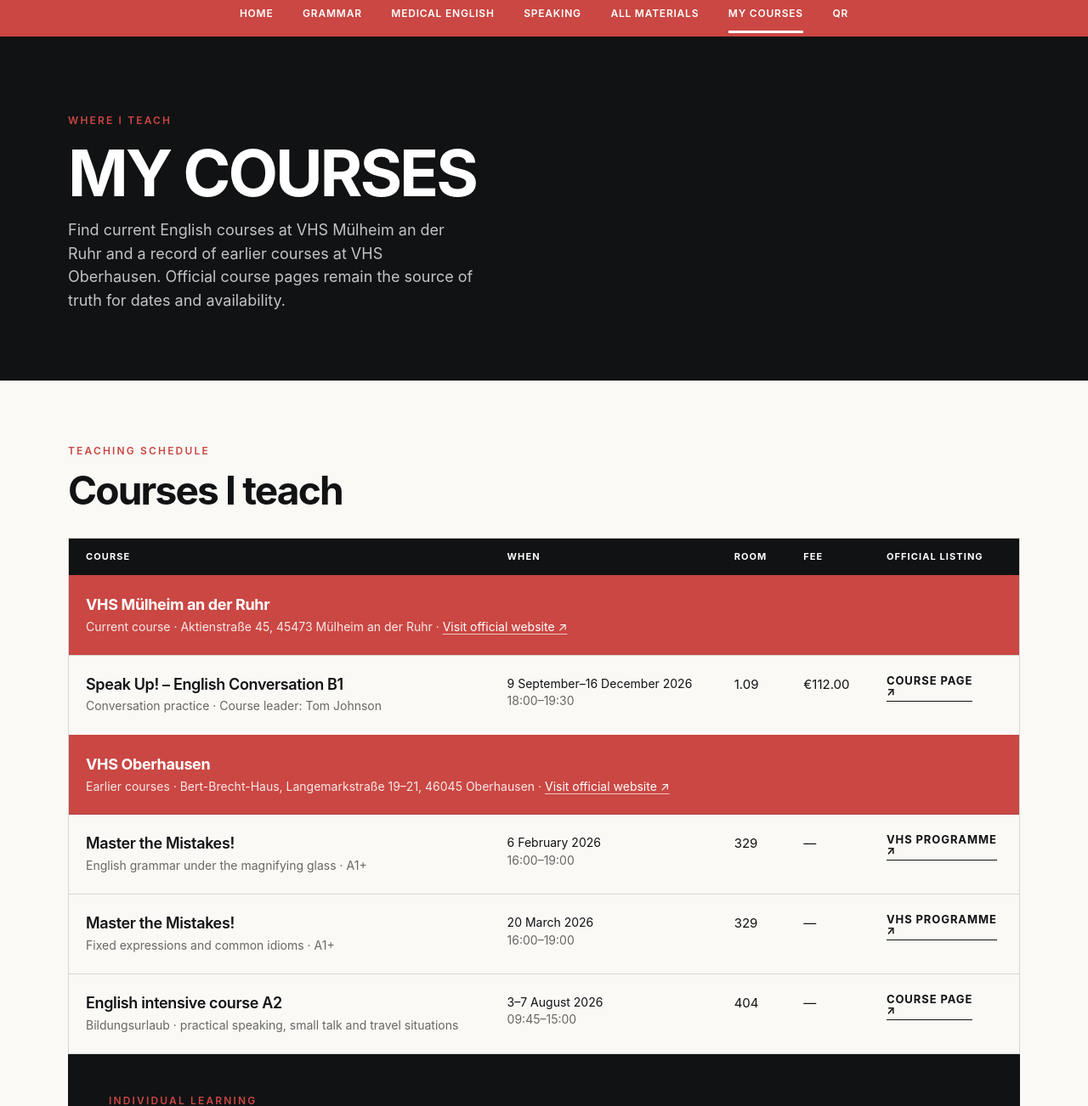
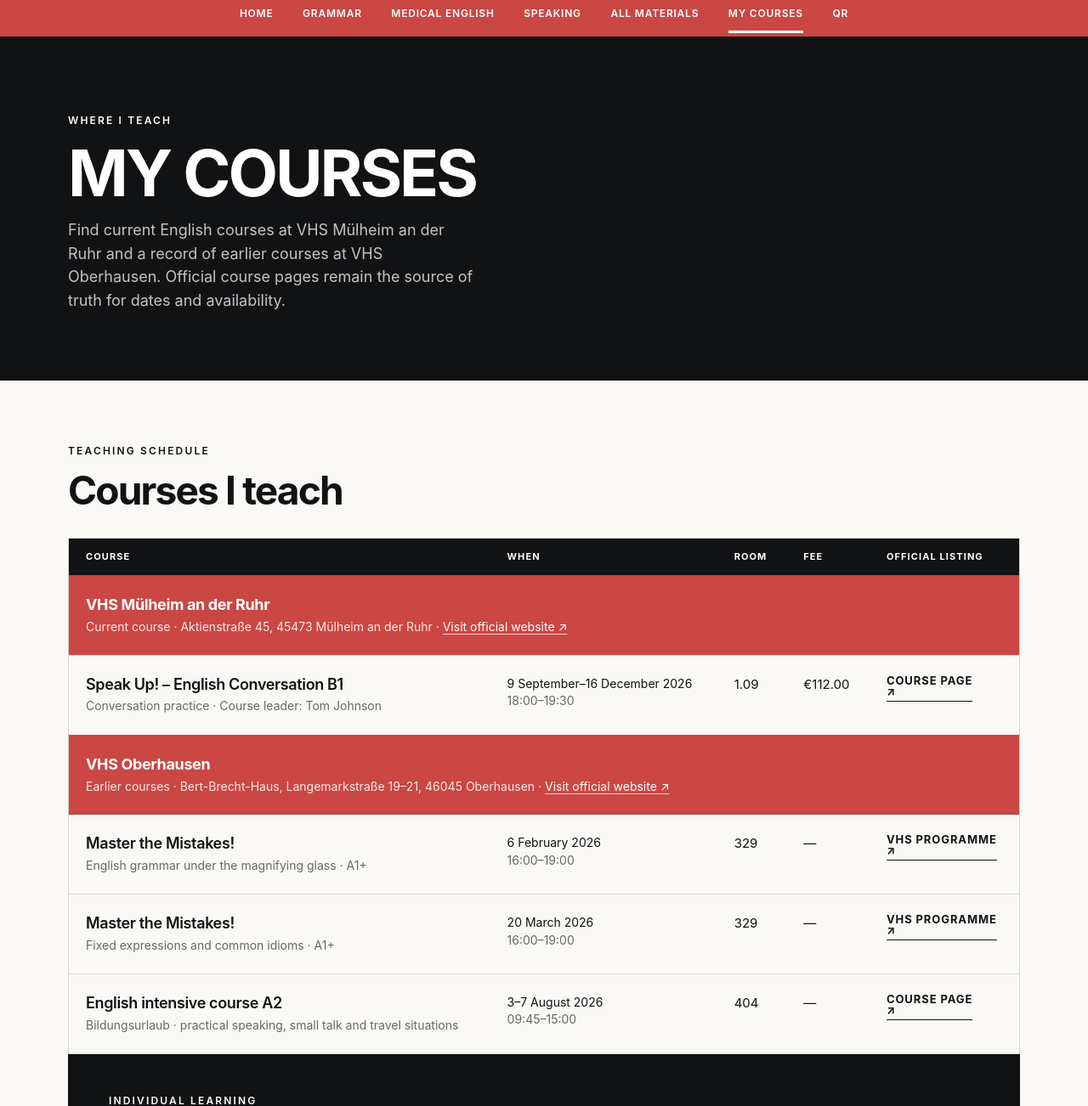
Before and after one commit to tomjohnsonde/english-materials, a plain HTML site: page courses.html in a window 1280 px wide. Shown: the part 60-1362 px from the top of the page at 85% size. Drawn offline with Linux system fonts and the light colour scheme.

Commit message:
Add files via upload

```diff
--- a/courses.html
+++ b/courses.html
@@ -20,7 +20,7 @@
     <meta name="twitter:title" content="My courses · Intermediate English Materials" />
     <meta name="twitter:description" content="Courses taught by Tom Johnson at Volkshochschule Oberhausen and Mülheim an der Ruhr." />
     <meta name="twitter:image" content="https://tomjohnsonde.github.io/english-materials/assets/social-card.png" />
-    <link rel="stylesheet" href="assets/styles.css?v=20260917.8" />
+    <link rel="stylesheet" href="assets/styles.css?v=20260917.9" />
     <script src="assets/data.js?v=20260917.5" defer></script>
     <script src="assets/site.js?v=20260917.5" defer></script>
   </head>
@@ -31,7 +31,7 @@
     <main id="main">
       <section class="page-intro page-intro--courses">
         <div class="container">
-          <p class="eyebrow eyebrow--coral">Where I teach</p>
+          <p class="eyebrow">Where I teach</p>
           <h1>My courses</h1>
           <p>Find current English courses at VHS Mülheim an der Ruhr and a record of earlier courses at VHS Oberhausen. Official course pages remain the source of truth for dates and availability.</p>
         </div>
@@ -40,7 +40,7 @@
         <div class="container">
           <div class="section-heading">
             <div>
-              <p class="eyebrow eyebrow--coral">Teaching schedule</p>
+              <p class="eyebrow">Teaching schedule</p>
               <h2 id="courses-title">Courses I teach</h2>
             </div>
           </div>
@@ -96,7 +96,7 @@
           </div>
           <div class="individual-tuition">
             <div>
-              <p class="eyebrow eyebrow--coral">Individual learning</p>
+              <p class="eyebrow">Individual learning</p>
               <h2 id="individual-title">Personal lessons and consultations</h2>
               <p>Individual English lessons and consultations may be available. Email Tom to discuss your goals, level and preferred times.</p>
             </div>
```
